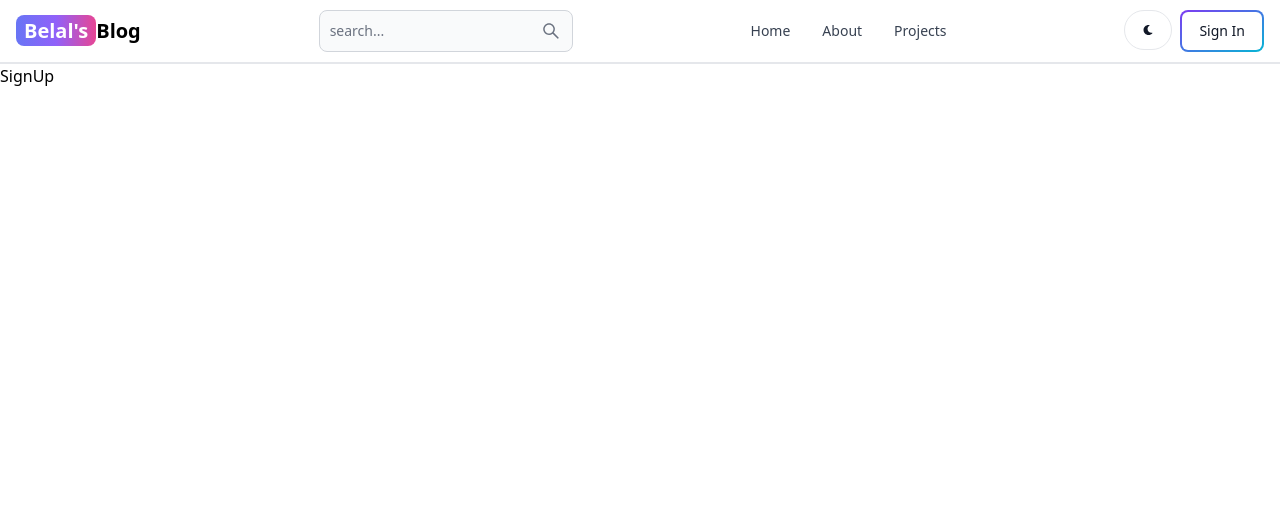
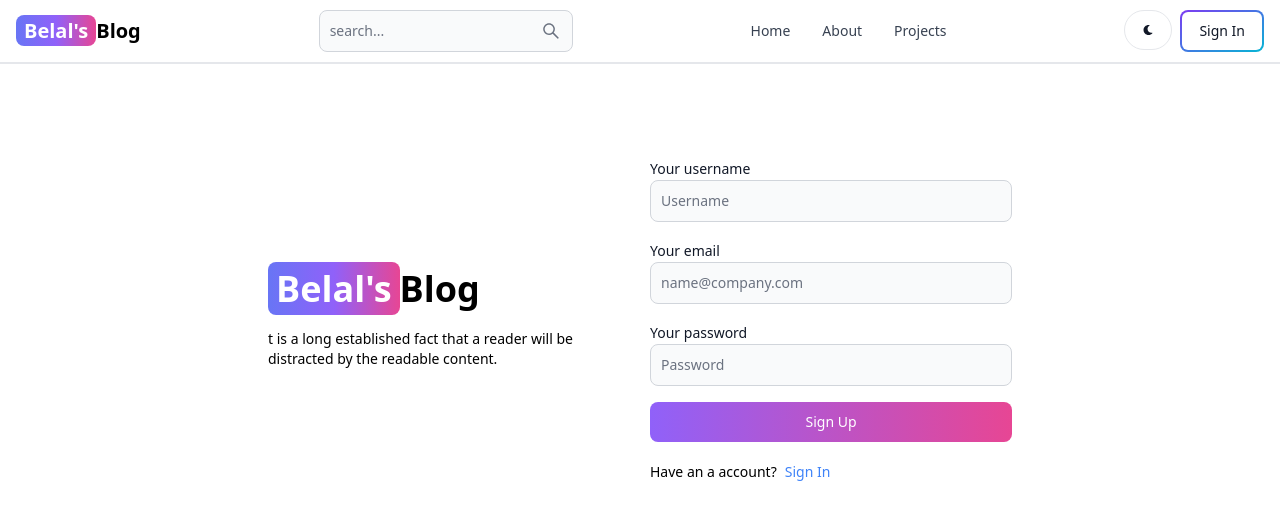
Before and after one commit to BilalAlnajjar/mern-blog, a React (Vite) app in the folder client-react/: page /sign-up in a window 1280 px wide. Shown: the top 520 px of the page. Built offline with nearby package versions, Linux system fonts and the light colour scheme.

Commit message:
create sign-up page ui

```diff
--- a/client-react/src/pages/SignUp.jsx
+++ b/client-react/src/pages/SignUp.jsx
@@ -1,8 +1,49 @@
 import React from 'react';
+import {Link} from "react-router-dom";
+import {Button, Label, TextInput} from "flowbite-react";
 
 function SignUp(props) {
     return (
-        <div>SignUp</div>
+        <div className={"min-h-screen mt-20"}>
+            <div className={"flex p-3 max-w-3xl mx-auto flex-col " +
+                "md:flex-row md:items-center gap-5"}>
+                {/*left side*/}
+                <div className={"flex-1"}>
+                    <Link to={"/"} className={"text-4xl font-bold dark:text-white"}>
+                <span className={"px-2 py-0.5 bg-gradient-to-r from-indigo-500 via-purple-500 to-pink-500 rounded-lg text-white"}>
+                    Belal's</span>Blog
+                    </Link>
+                    <p className={"text-sm mt-5 "}>
+                        t is a long established fact that a reader will be distracted
+                        by the readable content.
+                    </p>
+                </div>
+                {/*right side*/}
+                <div className={"flex-1"}>
+                    <form className={"flex flex-col gap-4"}>
+                        <div className={""}>
+                            <Label value={"Your username"}/>
+                            <TextInput type={"text"} placeholder={"Username"} id={"username"}/>
+                        </div>
+                        <div className={""}>
+                            <Label value={"Your email"}/>
+                            <TextInput type={"text"} placeholder={"name@company.com"} id={"email"}/>
+                        </div>
+                        <div className={""}>
+                            <Label value={"Your password"}/>
+                            <TextInput type={"text"} placeholder={"Password"} id={"password"}/>
+                        </div>
+                        <Button gradientDuoTone={"purpleToPink"}>
+                            Sign Up
+                        </Button>
+                    </form>
+                    <div className={"flex gap-2 text-sm mt-5"}>
+                        <span>Have an a account?</span>
+                        <Link to={"/sign-in"} className={"text-blue-500"}>Sign In</Link>
+                    </div>
+                </div>
+            </div>
+        </div>
     );
 }
 
```
